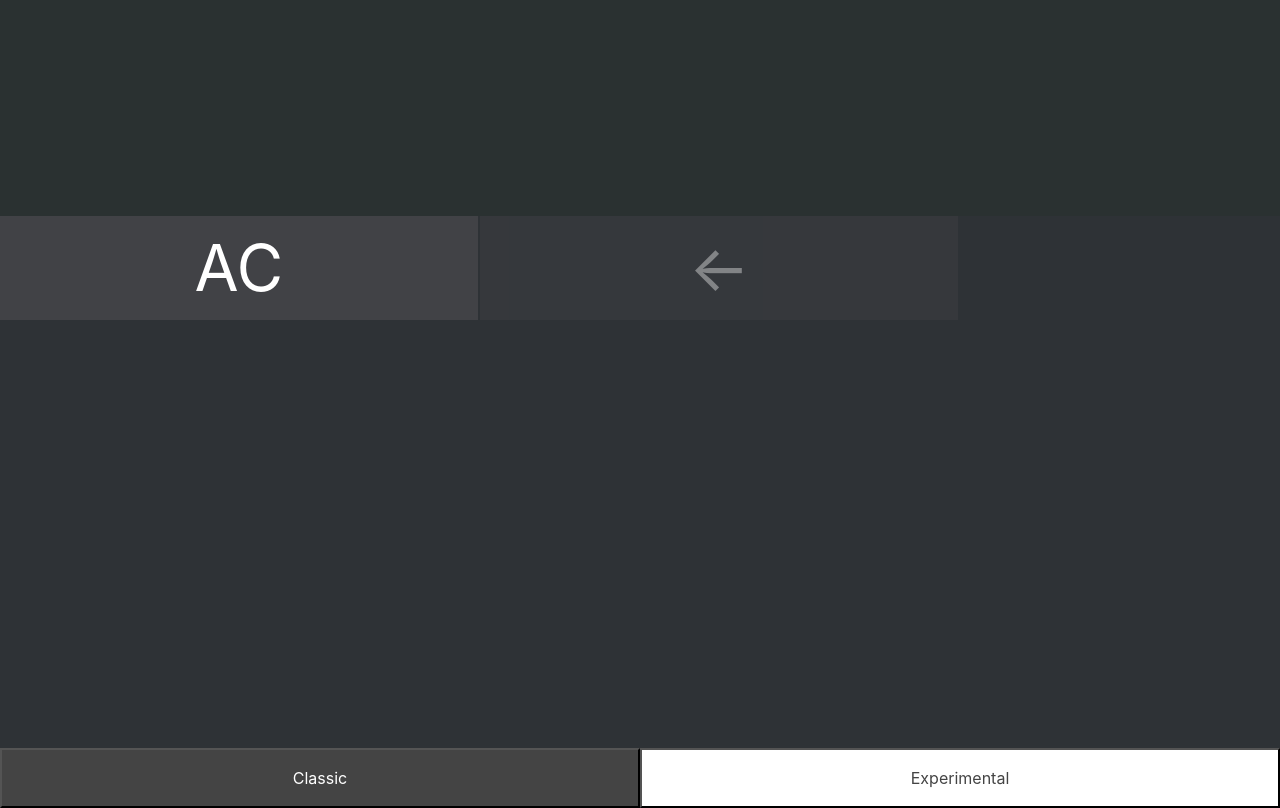
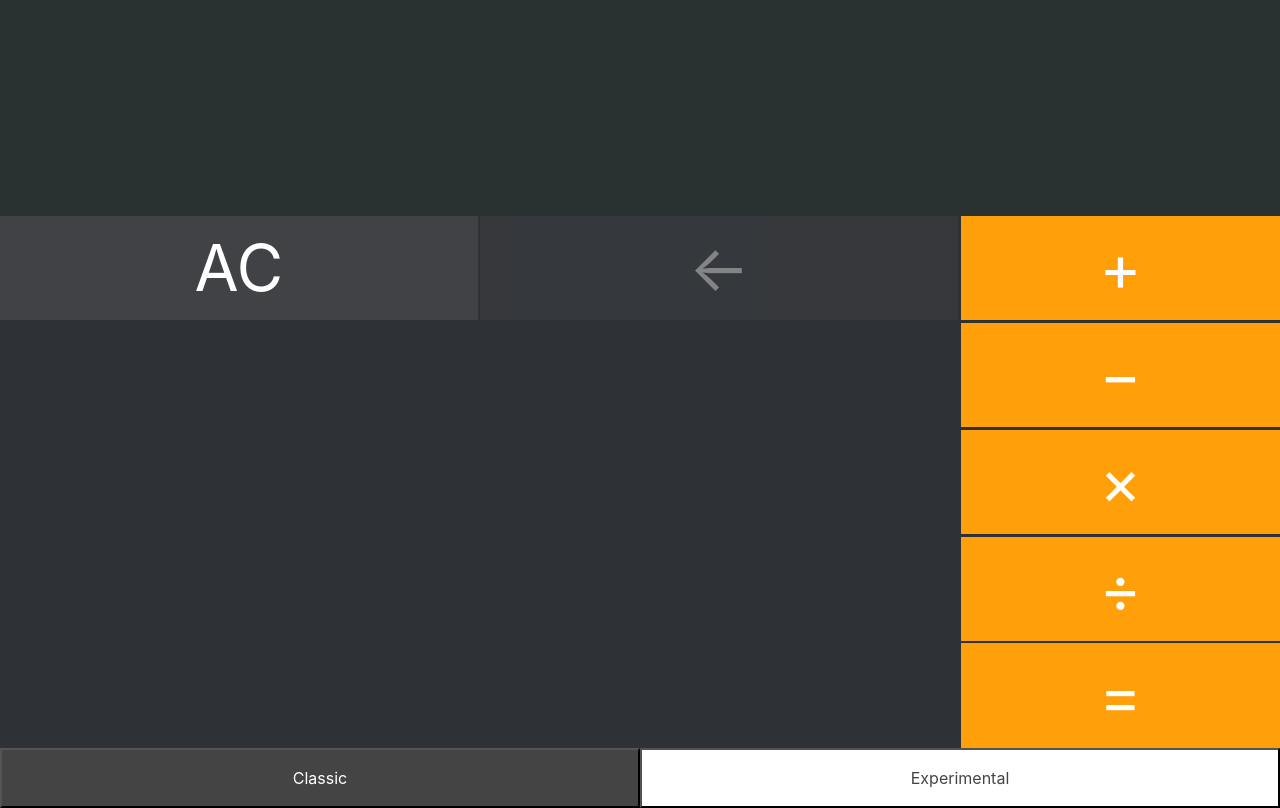
Before and after one commit to yoonslee/roman-numeral-calculator, a React (Create React App) app: page / in a window 1280 px wide. Both pictures are taken after a click on the button "Classic". Built offline with nearby package versions, Linux system fonts and the light colour scheme.

Commit message:
refactor experimental input circle container

```diff
--- a/src/App.js
+++ b/src/App.js
@@ -13,6 +13,7 @@ import OPERATIONS, { OPERATIONS_KEYS } from "./data/OPERATIONS";
 import THEMES_KEYS from "./data/THEMES_KEYS";
 import convert from "./utils/convert";
 import useWindowSize from "./utils/useWindowSize";
+import ExperimentalInputCircleContainer from "./components/ExperimentalInputCircleContainer";
 
 const RootContainer = styled.div`
   min-height: 100vh;
@@ -196,66 +197,15 @@ function App() {
 
   // EXPERIMENTAL THEME
   if (theme === THEMES_KEYS.EXPERIMENTAL) {
-    const maxHeight = 300;
-    const height = width > maxHeight ? maxHeight : width;
-    const r1 = maxHeight / 2.5;
-    const r2 = maxHeight / 2.9;
-    const cx = width / 2;
-    const cy = height / 2;
-
-    const stroke = hasError
-      ? "#ffc000"
-      : !previousOperation
-      ? "white"
-      : "#00ff74";
-
     return (
       <RootContainer>
         <ExperimentalInnerContainer>
           <ExperimentalInputContainer>
-            <svg width={width} height={height}>
-              <circle
-                cx={cx}
-                cy={cy}
-                r={r1}
-                strokeDasharray="1,6"
-                strokeWidth={1}
-                stroke={stroke}
-                fill="transparent"
-              >
-                {!previousOperation && (
-                  <animate
-                    attributeType="XML"
-                    attributeName="stroke-width"
-                    from={1}
-                    to={10}
-                    dur="4s"
-                    repeatCount="indefinite"
-                  />
-                )}
-              </circle>
-
-              <circle
-                cx={cx}
-                cy={cy}
-                r={r2}
-                strokeWidth={1}
-                stroke={stroke}
-                fill="transparent"
-                opacity={!previousOperation ? 0.1 : 1}
-              >
-                {!previousOperation && (
-                  <animate
-                    attributeType="XML"
-                    attributeName="opacity"
-                    from={0}
-                    to={0.3}
-                    dur="4s"
-                    repeatCount="indefinite"
-                  />
-                )}
-              </circle>
-            </svg>
+            <ExperimentalInputCircleContainer
+              width={width}
+              hasError={hasError}
+              previousOperation={previousOperation}
+            />
             {!operationMode || operationMode === OPERATIONS_KEYS.EQUALS ? (
               <ExperimentalInput value={first} readOnly />
             ) : (
@@ -395,9 +345,25 @@ function App() {
         </MainButtonsContainer>
 
         <OperationButtonsContainer>
-          {Object.keys(OPERATIONS).map((opKey, index) =>
-            OperationButton(opKey, index)
-          )}
+          {Object.keys(OPERATIONS).map((opKey, index) => (
+            <OperationButton
+              key={opKey}
+              theme={theme}
+              index={index}
+              opKey={opKey}
+              operationMode={operationMode}
+              vibrate={vibrate}
+              first={first}
+              convert={convert}
+              setError={setError}
+              previousOperation={previousOperation}
+              setPreviousOperation={setPreviousOperation}
+              setOperationMode={setOperationMode}
+              setFirst={setFirst}
+              second={second}
+              setSecond={setSecond}
+            />
+          ))}
         </OperationButtonsContainer>
       </RootButtonsContainer>
       <ThemeBar theme={theme} setTheme={setTheme} />
--- /dev/null
+++ b/src/components/ExperimentalInputCircleContainer.js
@@ -0,0 +1,68 @@
+import React from "react";
+
+function ExperimentalInputCircleContainer({
+  width,
+  hasError,
+  previousOperation
+}) {
+  const maxHeight = 300;
+  const height = width > maxHeight ? maxHeight : width;
+  const r1 = maxHeight / 2.5;
+  const r2 = maxHeight / 2.9;
+  const cx = width / 2;
+  const cy = height / 2;
+
+  const stroke = hasError
+    ? "#ffc000"
+    : !previousOperation
+    ? "white"
+    : "#00ff74";
+
+  return (
+    <svg width={width} height={height}>
+      <circle
+        cx={cx}
+        cy={cy}
+        r={r1}
+        strokeDasharray="1,6"
+        strokeWidth={1}
+        stroke={stroke}
+        fill="transparent"
+      >
+        {!previousOperation && (
+          <animate
+            attributeType="XML"
+            attributeName="stroke-width"
+            from={1}
+            to={10}
+            dur="4s"
+            repeatCount="indefinite"
+          />
+        )}
+      </circle>
+
+      <circle
+        cx={cx}
+        cy={cy}
+        r={r2}
+        strokeWidth={1}
+        stroke={stroke}
+        fill="transparent"
+        opacity={!previousOperation ? 0.1 : 1}
+      >
+        {!previousOperation && (
+          <animate
+            attributeType="XML"
+            attributeName="opacity"
+            from={0}
+            to={0.3}
+            dur="4s"
+            repeatCount="indefinite"
+          />
+        )}
+      </circle>
+    </svg>
+  );
+}
+
+export default ExperimentalInputCircleContainer;
```
